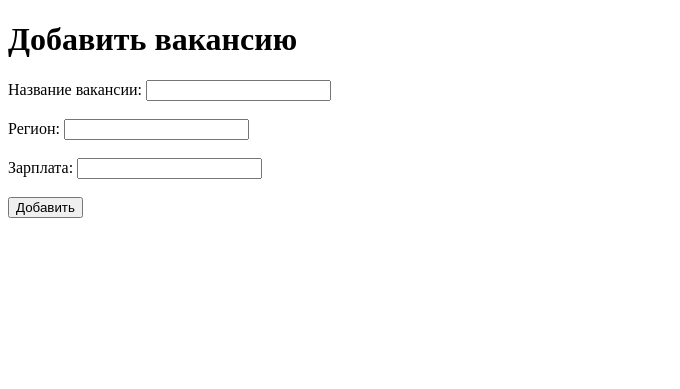
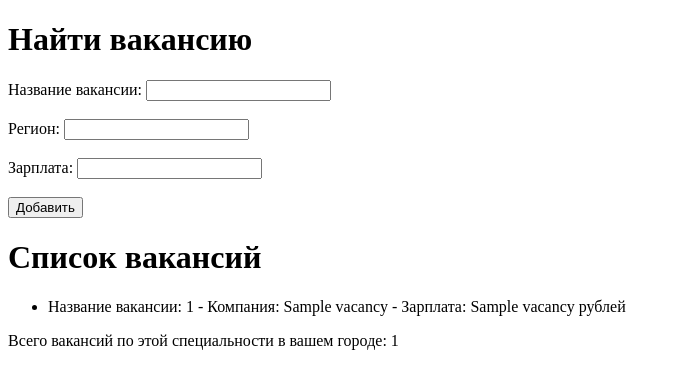
Before and after one commit to Tutuxaaa/parsing_project, a Flask app: template templates/index.html in a window 1280 px wide. Shown: the top 389 px of the page, without its empty margins (0-680 px from the left). Run offline with Flask 3, Linux system fonts and the light colour scheme; the template is opened without the code that fills it: most values are stand-ins (such as "Sample title", 1, 10 or a date in 2020).

Commit message:
Update index.html

```diff
--- a/templates/index.html
+++ b/templates/index.html
@@ -1,21 +1,29 @@
 <!DOCTYPE html>
 <html>
 <head>
-    <title>Добавить вакансию</title>
+    <title>Поиск вакансии</title>
 </head>
 <body>
-    <h1>Добавить вакансию</h1>
+    <h1>Найти вакансию</h1>
     <form method="post">
         <label for="title">Название вакансии:</label>
         <input type="text" id="title" name="title" required><br><br>
 
-        <label for="region">Регион:</label>
-        <input type="text" id="region" name="region" required><br><br>
+        <label for="area">Регион:</label>
+        <input type="text" id="area" name="area" required><br><br>
 
         <label for="salary">Зарплата:</label>
         <input type="text" id="salary" name="salary" required><br><br>
 
         <input type="submit" value="Добавить">
     </form>
+
+    <h1>Список вакансий</h1>
+    <ul>
+        {% for vacancy in vacancies %}
+            <li>Название вакансии: {{ vacancy[0] }} - Компания: {{ vacancy[1] }} - Зарплата: {{ vacancy[2] }} рублей</li>
+        {% endfor %}
+    </ul>
+        <p>Всего вакансий по этой специальности в вашем городе: {{ count }}</p>
 </body>
 </html>
```
